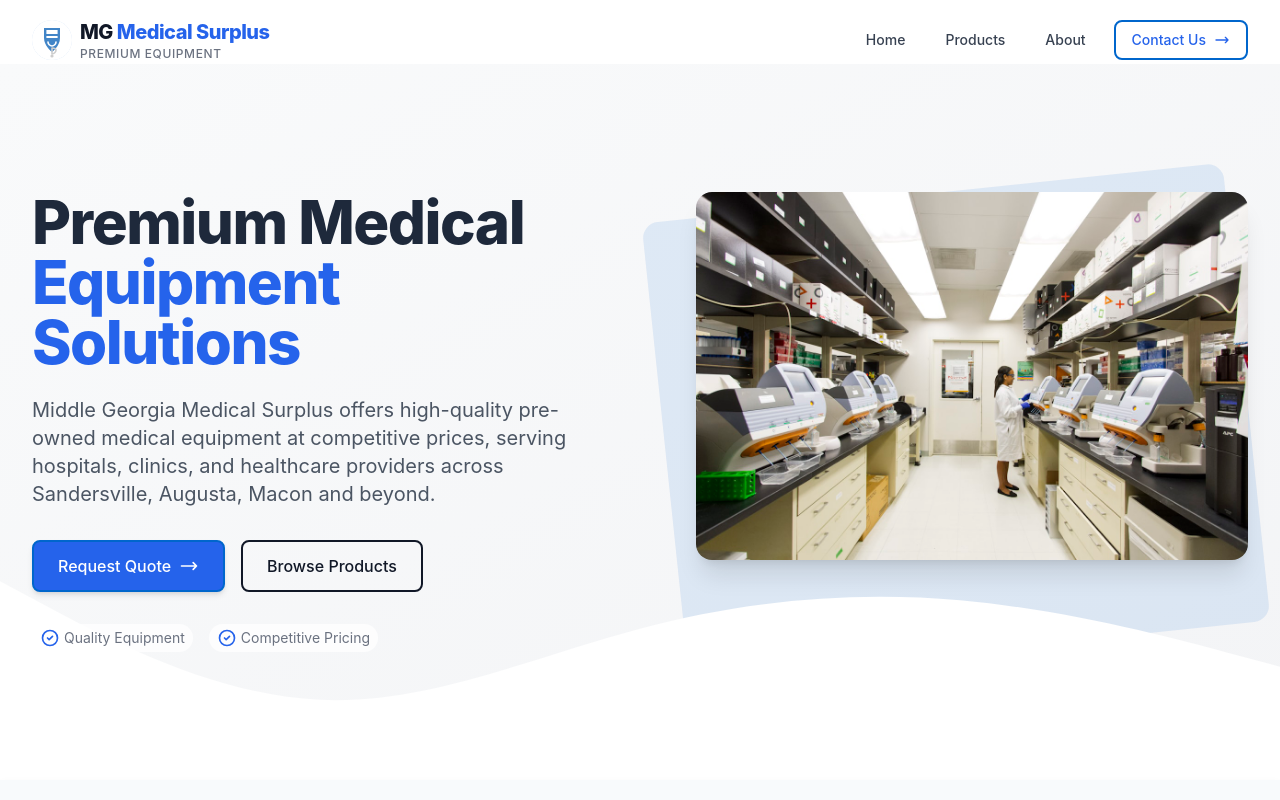
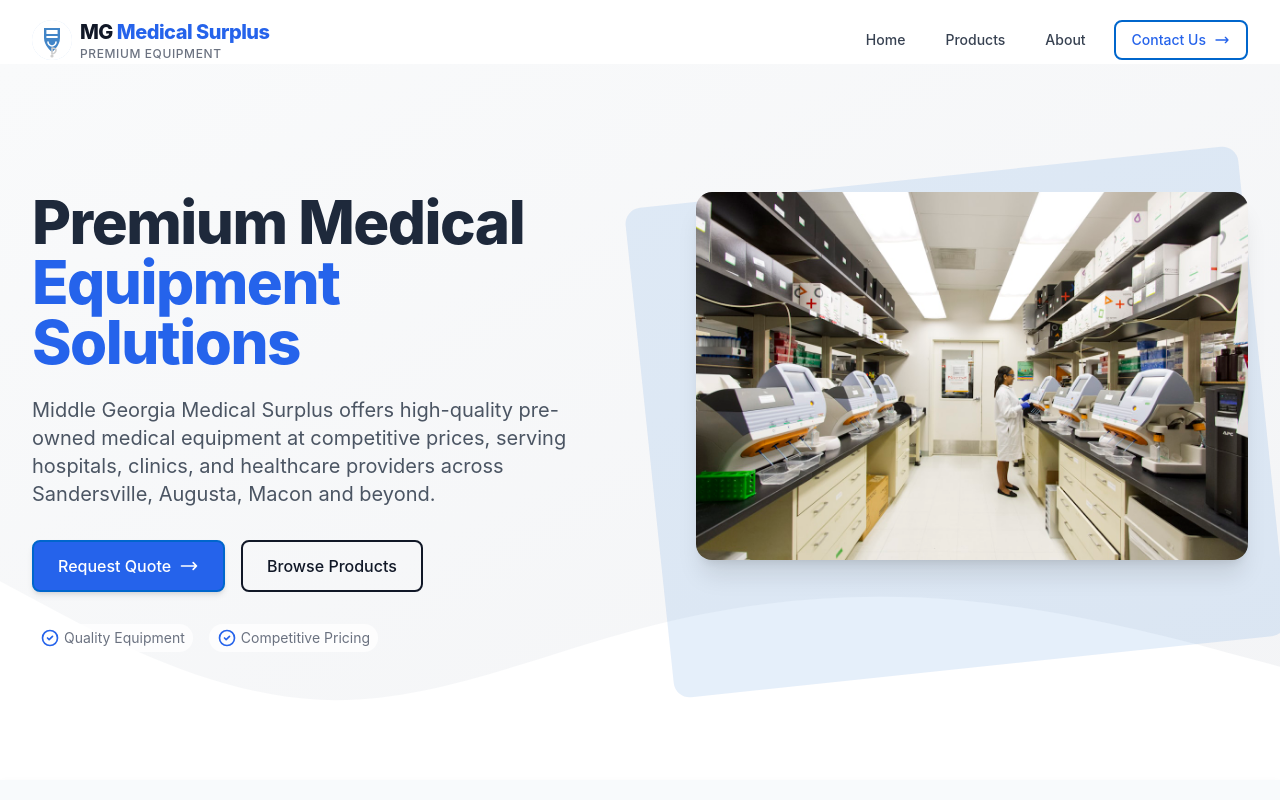
Before and after one commit to cdfranco/mg-medical-surplus, a React (Create React App) app: page / in a window 1280 px wide. Shown: the top 800 px of the page. Built offline with nearby package versions, Linux system fonts and the light colour scheme; the HTML template or start-up script is replaced by a standard one.

Commit message:
Fix medical equipment image display to prevent cutoff

```diff
--- a/src/components/HomePage.js
+++ b/src/components/HomePage.js
@@ -86,13 +86,15 @@ function HomePage() {
                 </div>
               </div>
             </div>
-            <div className='relative lg:pl-8 overflow-visible h-full'>
-              <div className='absolute inset-0 rounded-2xl bg-primary/10 transform -rotate-6'></div>
-              <img
-                src='/images/medical-equipment.jpg'
-                alt='Medical Equipment'
-                className='relative z-30 rounded-2xl shadow-xl w-full h-auto object-cover transform transition-transform duration-500 hover:scale-105 hover:rotate-2'
-              />
+            <div className='relative lg:pl-8 h-full'>
+              <div className='absolute inset-0 -m-4 rounded-2xl bg-primary/10 transform -rotate-6 z-10'></div>
+              <div className='relative z-20 overflow-hidden rounded-2xl shadow-xl'>
+                <img
+                  src='/images/medical-equipment.jpg'
+                  alt='Medical Equipment'
+                  className='w-full h-auto object-cover transform transition-transform duration-500 hover:scale-105 hover:rotate-2'
+                />
+              </div>
             </div>
           </div>
         </div>
```
